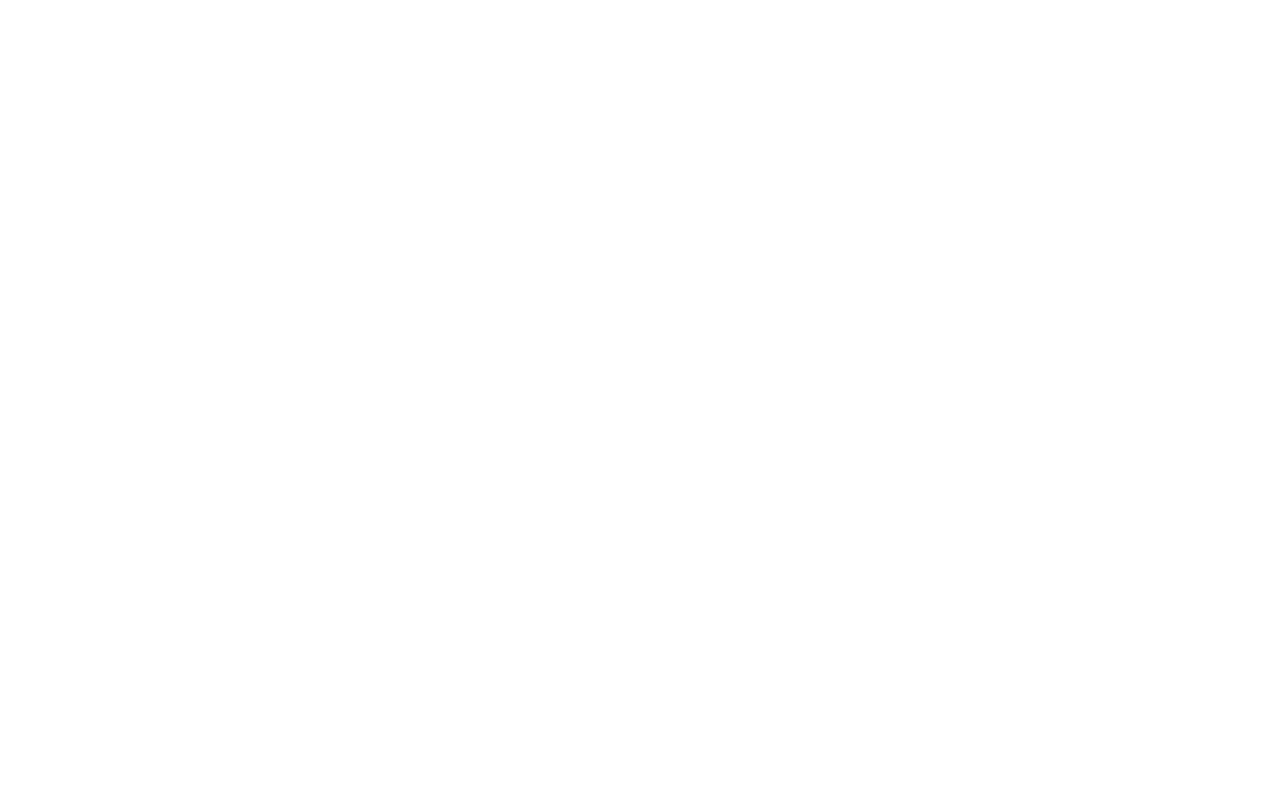
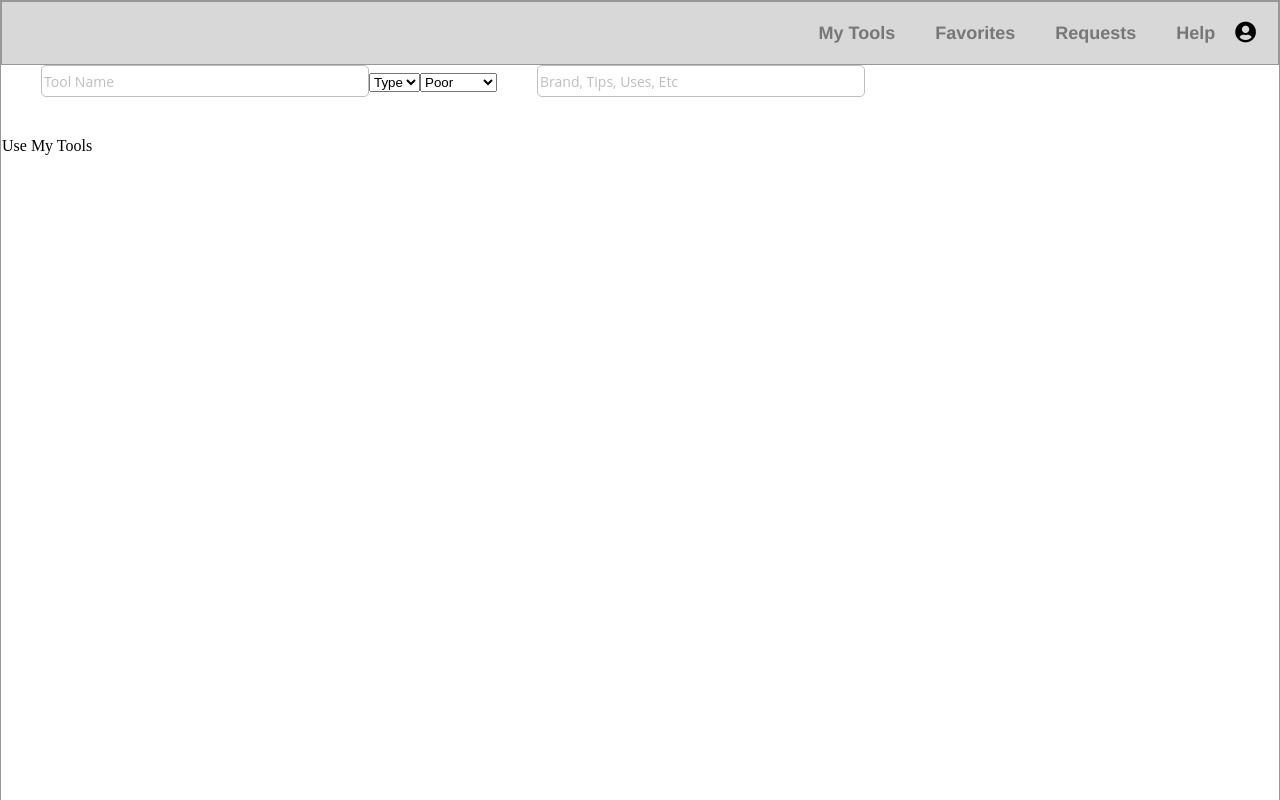
Before and after one commit to use-my-tools-build-week/Frontend, a React (Create React App) app in the folder tools/: page /addtool in a window 1280 px wide. Shown: the top 800 px of the page. Built offline with nearby package versions, Linux system fonts and the light colour scheme.

Commit message:
Added Add tool form

```diff
--- a/tools/src/App.js
+++ b/tools/src/App.js
@@ -14,7 +14,7 @@
         <Route exact path="/" component={Login} />
         <Route exact path="/signup" component={SignUp} />
         <Route path="/welcome"  component={Welcome} />
-        {/* <AddToolPage /> */}
+        <Route path="/addtool" component={AddToolPage} />
       </div>
     );
   }
--- a/tools/src/components/AddTool/AddToolPage.js
+++ b/tools/src/components/AddTool/AddToolPage.js
@@ -3,7 +3,9 @@
 import './AddTool.css'
 
 
-const AddToolPage = () => {
+class AddToolPage extends React.Component {
+
+    render(){
         return (
             <div className="Container">
                 <nav>
@@ -16,9 +18,25 @@
                     <i class="fas fa-user-circle fa-lg" ></i>
                     </ul>
                 </nav>
+                <form>
+                    <input placeholder="Tool Name"/>
+                    <select name="ToolType" placeholder="Tool Type">
+                        <option value="1">Type</option>
+                        <option value="2">Type</option>
+                        <option value="3">Type</option>
+                        <option value="4">Type</option>
+                    </select>
+                    <select name="Condition" placeholder="Condition">
+                        <option value="1">Poor</option>
+                        <option value="2">Okay</option>
+                        <option value="3">Good</option>
+                        <option value="4">Excellent</option>
+                    </select>
+                    <input name="desc" placeholder="Brand, Tips, Uses, Etc"/>
+                </form>
             </div>
-
         )
+    }
 }
 
 export default AddToolPage;
--- a/tools/src/components/Login/Login.js
+++ b/tools/src/components/Login/Login.js
@@ -18,6 +18,10 @@
         this.setState({
             [e.target.name]: e.target.value
         })
+    }
+
+    onSubmit = () => {
+
     }
 
     render() {
--- a/tools/src/components/Welcome/Welcome.js
+++ b/tools/src/components/Welcome/Welcome.js
@@ -1,6 +1,7 @@
 import React from 'react';
 import './Welcome.css'
 import '../../App.css'
+import {Link} from 'react-router-dom';
 
 const Welcome = () => {
     return (
@@ -9,7 +10,7 @@
                 <h1 className="welcome">Welcome!</h1>
                 <p className="do-you-have-any-tool">Do you have any tools you want to lend out?</p>
                 <div className="BtnContainer">
-                    <button className="YesBtn">Yes!</button>
+                    <Link to="/addtool"><button className="YesBtn">Yes!</button></Link>
                     <button className="NoBtn">Not right now</button>
                 </div>
             </div>
```
Lines whose indentation alone changed are shown as unchanged.
